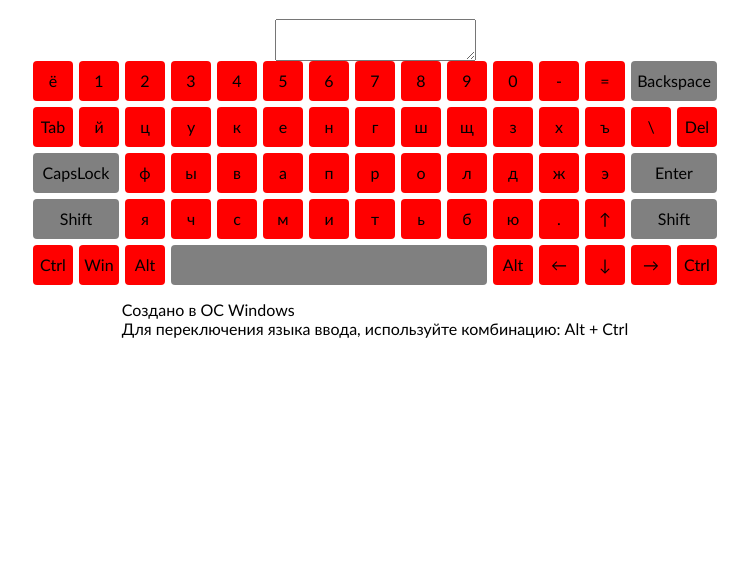
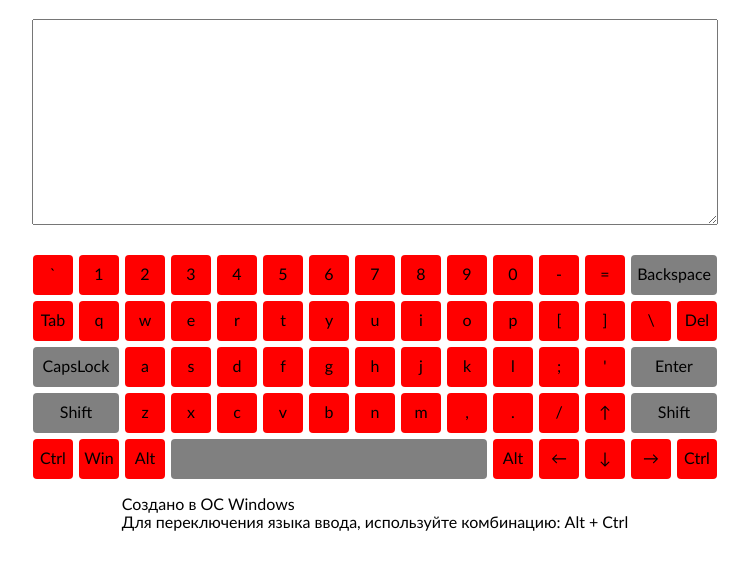
Before and after one commit to alexbazhen/RS-Virtual-Keyboard, a website built with webpack: page src/index.html in a window 1280 px wide. Shown: the part 61-630 px from the top of the page, without its empty margins (265-1014 px from the left). Built offline with nearby package versions, Linux system fonts and the light colour scheme.

Commit message:
feat: add Class Lang

```diff
--- a/src/index.js
+++ b/src/index.js
@@ -1,5 +1,6 @@
 import kb from './kb';
 import './style.scss';
+import Lang from './langSettings';
 
 function generationKeyboard() { // Generation Keyboard
    if (document.body) {
@@ -30,12 +31,12 @@ function generationKeyboard() { // Generation Keyboard
          spanRu.className = 'ru';
          spanEn.className = 'en';
          spanRu.innerHTML = `
-         <span class="caseDown">${kb[i].ru.caseDown}</span>
+         <span class="caseDown ${Lang.build('ru')}">${kb[i].ru.caseDown}</span>
          <span class="caseUp hidden">${kb[i].ru.caseUp}</span>
          <span class="caps hidden">${kb[i].ru.caps}</span>
          <span class="shiftCaps hidden">${kb[i].ru.shiftCaps}</span>`;
          spanEn.innerHTML = `
-         <span class="caseDown hidden">${kb[i].en.caseDown}</span>
+         <span class="caseDown ${Lang.build('en')}">${kb[i].en.caseDown}</span>
          <span class="caseUp hidden">${kb[i].en.caseUp}</span>
          <span class="caps hidden">${kb[i].en.caps}</span>
          <span class="shiftCaps hidden">${kb[i].en.shiftCaps}</span>`;
--- /dev/null
+++ b/src/langSettings.js
@@ -0,0 +1,17 @@
+export default class Lang {
+   static get() {
+      if (localStorage.getItem('active-lang') == null) {
+         this.set('en');
+      }
+      return localStorage.getItem('active-lang') == null ? 'en' : localStorage.getItem('active-lang');
+   }
+
+   static build(lang) {
+      const activeLang = this.get();
+      return activeLang === lang ? '' : 'hidden';
+   }
+
+   static set(lang) {
+      localStorage.setItem('active-lang', lang);
+   }
+}
--- a/src/style.scss
+++ b/src/style.scss
@@ -12,7 +12,12 @@
    flex-direction: column;
    align-items: center;
 }
+.textarea {
+   width: 680px;
+   height: 200px;
+}
 .keyboard {
+   margin-top: 30px;
    display: grid;
    grid-template-columns: repeat(15, 40px);
    grid-template-rows: repeat(5, 40px);
```
